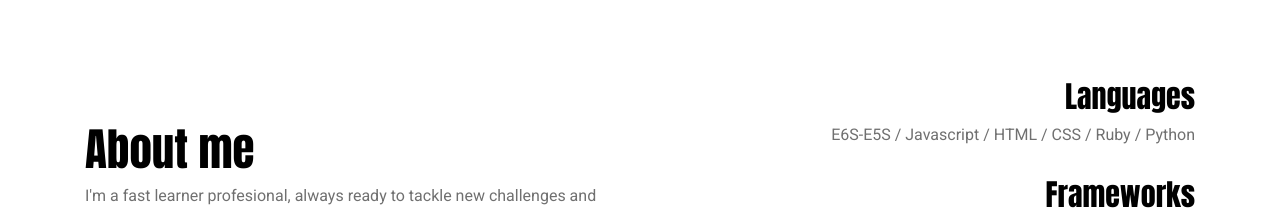
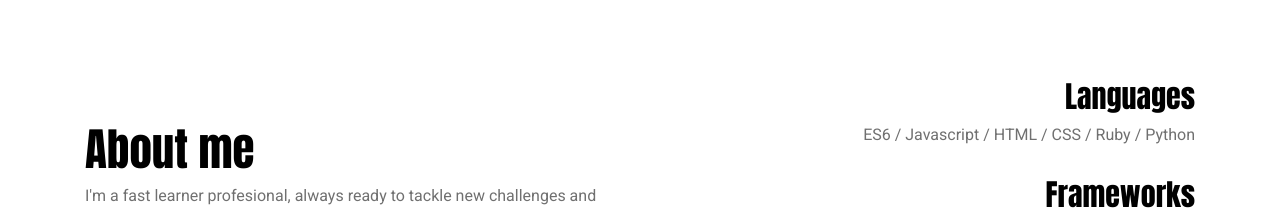
Before and after one commit to MarioDena/portfolio, a React (Create React App) app: page / in a window 1280 px wide. Shown: the part 2200-2410 px from the top of the page. Built offline with nearby package versions, Linux system fonts and the light colour scheme.

Commit message:
[fix] Fixed typo

```diff
--- a/src/components/StackList.js
+++ b/src/components/StackList.js
@@ -7,7 +7,7 @@ const StackList = () => {
         <h3 className="infoTitile3">Languages</h3>
       </div>
       <div className="row">
-        <p className="infoInfo inframe">E6S-E5S / Javascript / HTML / CSS / Ruby / Python</p>
+        <p className="infoInfo inframe">ES6 / Javascript / HTML / CSS / Ruby / Python</p>
       </div>
       <div className="row">
         <h3 className="infoTitile3">Frameworks</h3>
```
